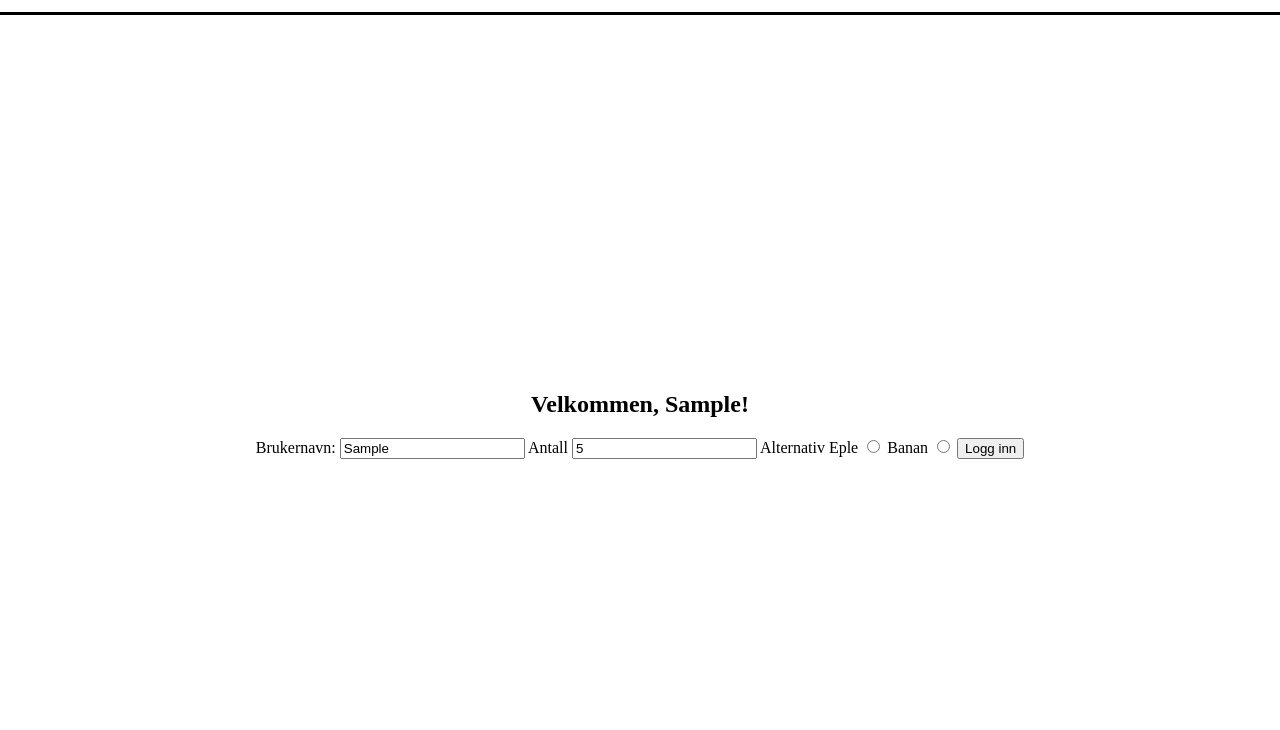
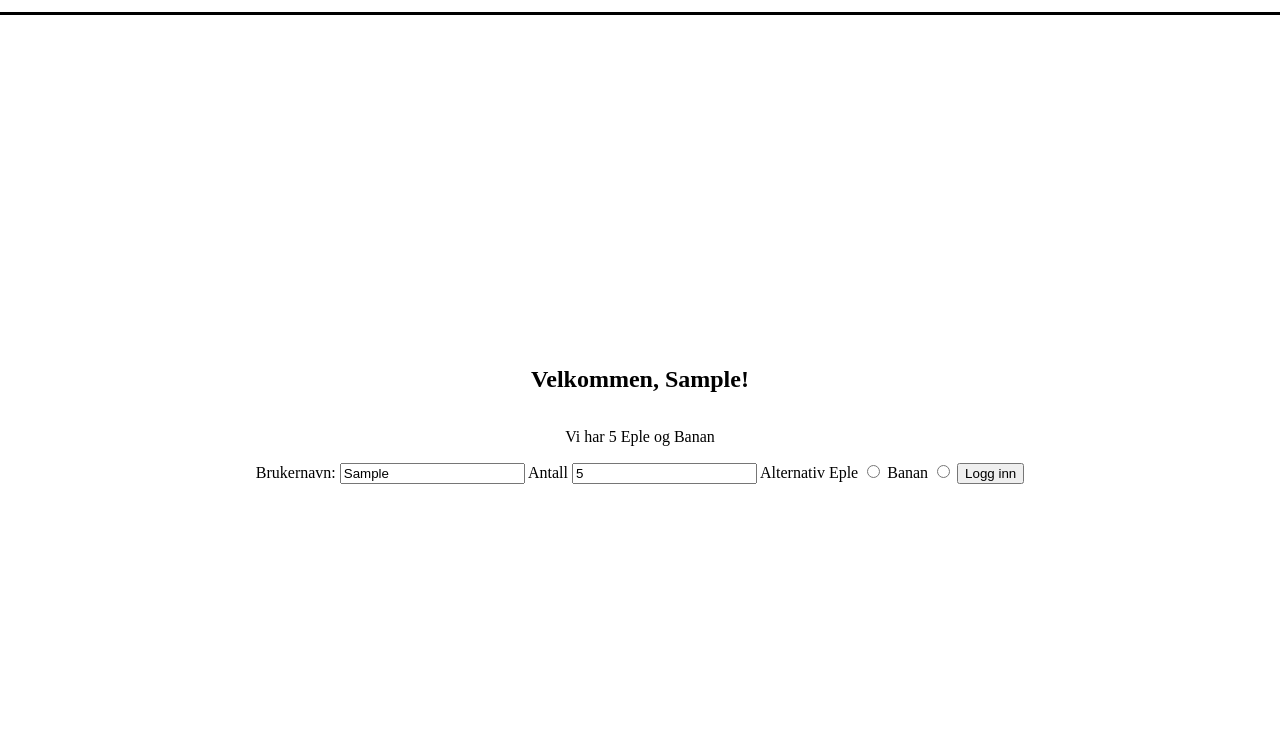
Before and after one commit to julieisobelle/fontenehusetG16_undervisning15, a website: page index.html in a window 1280 px wide. Both pictures are taken after typing "Sample", "5" into the empty fields and a click on the button "Logg inn". Shown: the part 70-800 px from the top of the page. Drawn offline with Linux system fonts and the light colour scheme.

Commit message:
Added comments and completed code

```diff
--- a/index.html
+++ b/index.html
@@ -34,6 +34,7 @@
     <main>
       <section class="section">
         <h1 id="userGreeting"></h1>
+        <p id="viewResults"></p>
         <form>
           <label for="userName">
             Brukernavn:
--- a/script.js
+++ b/script.js
@@ -1,40 +1,55 @@
-// H: Hente et element
+// HENTER knapp-elementet som kontrolerer nårtid noe skal skje
+// Metode 1: querySelector("#") for å hente id-navn
 const submitButton = document.querySelector("#submitButton");
+console.log(submitButton);
 
-// M: Modifisere noe som skal skje
+/*// Metode 2: getElementById("") for å hente ID-navn
+const submitButton = document.getElementById("submitButton");
+console.log(submitButton);*/
+
+// Sette opp en hendelse lytter som skal LYTTE og SENDE resultat tilbake.
 submitButton.addEventListener("click", function (event) {
     event.preventDefault(); // Må være med pga. form-element i HTML.
     console.log("Button clicked?");
 
-    // H: Hente en verdi fra et element
-    // Metode 1:
+    // HENTER verdien til et input-element
+    // Metode 1: Bruker .value på selve hentet
     const userName = document.querySelector("#userName").value;
     console.log(userName);
 
-    /*// Metode 2:
+    /*// Metode 2: Lager separert variabel med verdi etter vi henter elementet
     const userName = document.querySelector("#userName");
     const userNameValue = userName.value;*/
 
-    // H: Hente et elment
+    // HENTER tekst-element som skal vise resultatet av input-elementet
     const userGreeting = document.querySelector("#userGreeting");
     console.log(userGreeting);
 
-    // S: Sender resultat
+    // MODIFISERER at vi gir tekst-elementet verdien til input-elementet
     // Metode 1: template litteral
     userGreeting.textContent = `Velkommen, ${userName}!`;
 
     /*// Metode 2: chaining
     userGreeting.textContent = "Velkommen, " + userName + "!"*/
 
-    // H: Hent en verdi fra et element
+    // !!Visuelt skille mellom koden over og under.!!
+
+    // HENTER verdien til et input-element
     const amount = document.querySelector("#amount").value;
     console.log(amount);
 
-    // H:
+    // HENTER verdien til et input-element
     const optionApple = document.querySelector("#optionApple").value;
     console.log(optionApple);
 
-    // H:
+    // HENTER verdien til et input-element
     const optionBanana = document.querySelector("#optionBanana").value;
     console.log(optionBanana);
+
+     // HENTER tekst-element som skal vise resultatet av input-elementet
+     const viewResults = document.querySelector("#viewResults");
+     console.log(viewResults);
+
+     // MODIFISERER at vi gir tekst-elementet verdien til input-elementet
+     viewResults.textContent = `Vi har ${amount} ${optionApple} og ${optionBanana}`
 });
```
